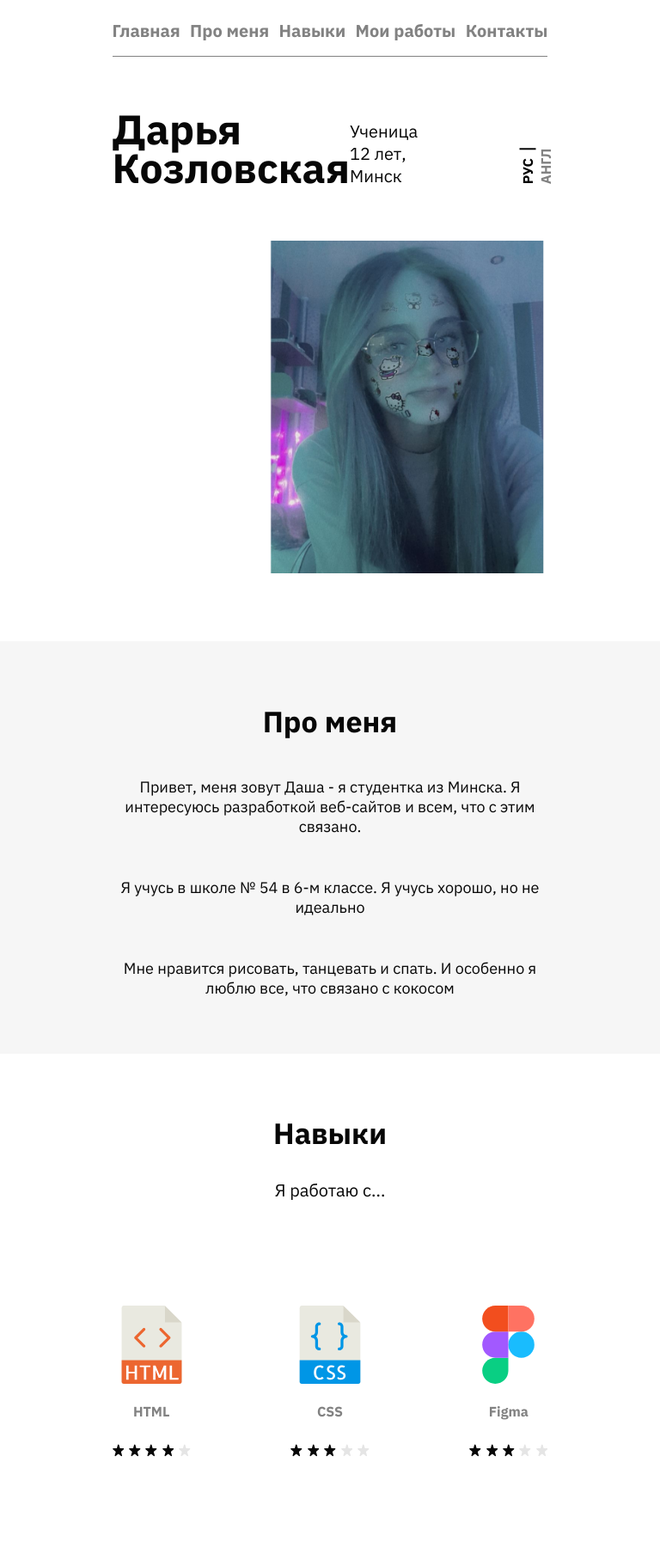
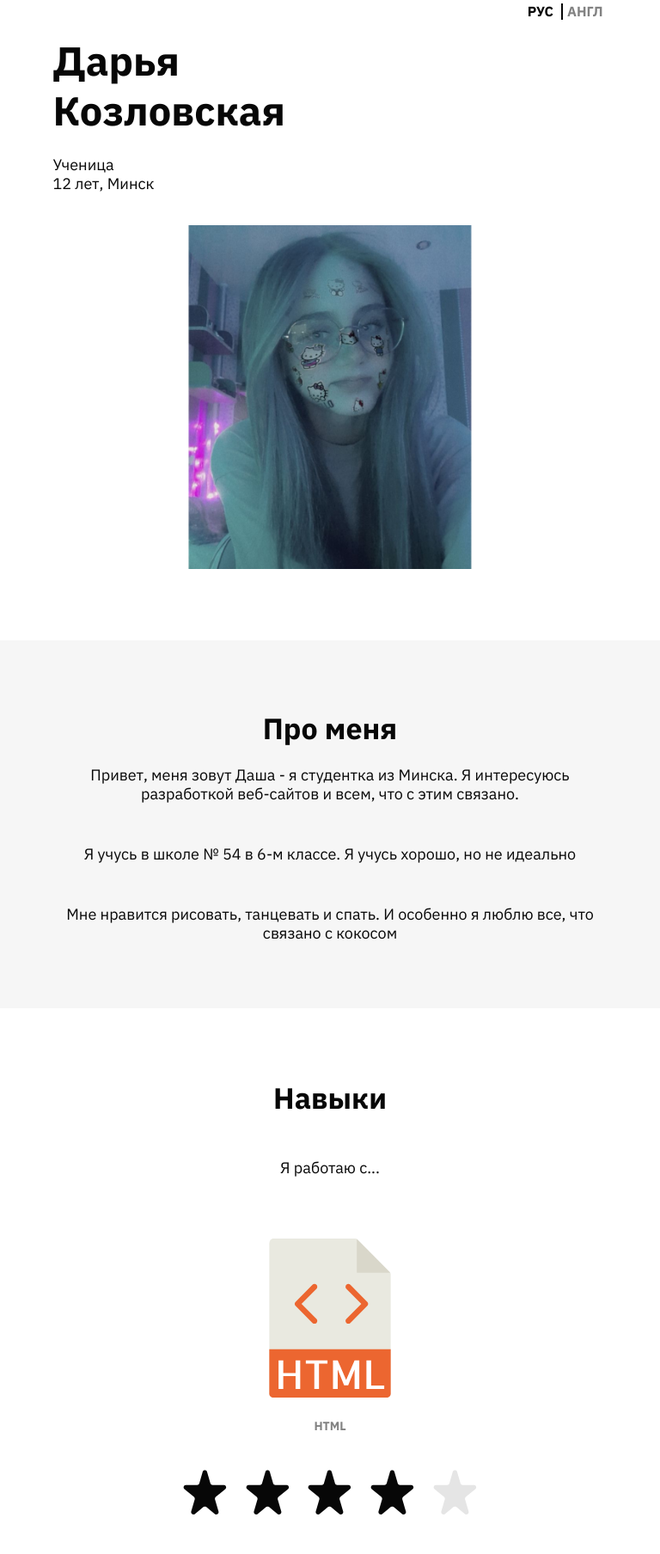
Before and after one commit to Darya12032201/portfolio, a plain HTML site: page pages/ru/index.html in a window 768 px wide. Shown: the part 23-1831 px from the top of the page at 86% size. Drawn offline with Linux system fonts and the light colour scheme.

Commit message:
added media

```diff
--- a/style/style.css
+++ b/style/style.css
@@ -29,7 +29,7 @@
     width: 100%;
     margin-top: 62px;
     justify-content: space-between;
-    align-items: end;
+    align-items: flex-end;
 }
 .name{
     font-family: 'IBM Plex Sans', sans-serif;
@@ -69,10 +69,11 @@
 }
 .personal-photo{
     width: 100%;
-    height: 387px;
+    height: 40vh;
     margin-top: 62px;
     margin-bottom: 79px;
     background-image: url(../img/personal-photo.png);
+    background-position: center;
     background-size: cover;
 }
 #about{
@@ -154,7 +155,6 @@
     justify-content: space-between;
 }
 .rating-star{
-    margin-bottom: 110px;
     width: 15%;
 }
 #portfolio{
@@ -251,3 +251,102 @@
     text-align: center;
     color: #828282;
 }
+@media (min-width: 769px) and (max-width: 1024px){
+    .container{
+        padding: 0 10%;
+    }
+    .name{
+        font-size: 43px;
+        line-height: 40px;
+    }
+}
+@media (min-width: 481px) and (max-width: 768px) and (orientation: landscape) {
+    .container{
+        padding: 0 5%;
+    }
+    .name{
+        font-size: 38px;
+        line-height: 35px;
+    }
+}
+@media (min-width: 481px) and (max-width: 768px) and (orientation: portrait) {
+    .container{
+        padding: 0 8%;
+    }
+    .navigation{
+        display: none;
+    }
+    .information{
+        margin-top: 26px;
+        flex-direction: column;
+        align-items: flex-start;
+        justify-content: initial;
+    }
+    .locale-switcher{
+        position: fixed;
+        top: 26px;
+        right: 8%;
+        transform: none;
+    }
+    .locale{
+        margin-left: 5px;
+        margin-right: 5px;
+    }
+    .name{
+        width: 100%;
+        margin-top: 39px;
+        font-size: 47px;
+        line-height: 58px;
+    }
+    .personal-info{
+        width: 100%;
+        margin-top: 23px;
+        font-size: 18px;
+        line-height: 22px;
+    }
+    .personal-photo{
+        height: 50vh;
+        margin-top: 37px;
+        margin-bottom: 83px;
+    }
+    .heading{
+        margin-top: 81px;
+        line-height: 42px;
+    }
+    .about-text{
+        margin-top: 23px;
+        margin-bottom: 76px;
+        line-height: 22px;
+    }
+    .skills-heading{
+        width: 100%;
+        margin-top: 83px;
+        line-height: 42px;
+    }
+    .skills-text{
+        width: 100%;
+        margin-top: 50px;
+        font-size: 18px;
+        line-height: 22px;
+    }
+    .skills-container{
+        margin-top: 71px;
+        margin-bottom: 99px;
+        flex-direction: column;
+        justify-content: center;
+        align-items: center;
+    }
+    .skills-card{
+        width: 53%;
+        margin-bottom: 82px;
+    }
+    .card-img{
+        width: 54%;
+        margin-bottom: 25px;
+    }
+    .card-text{
+        margin-bottom: 41px;
+        font-size: 14px;
+        line-height: 17px;
+    }
+}
```
